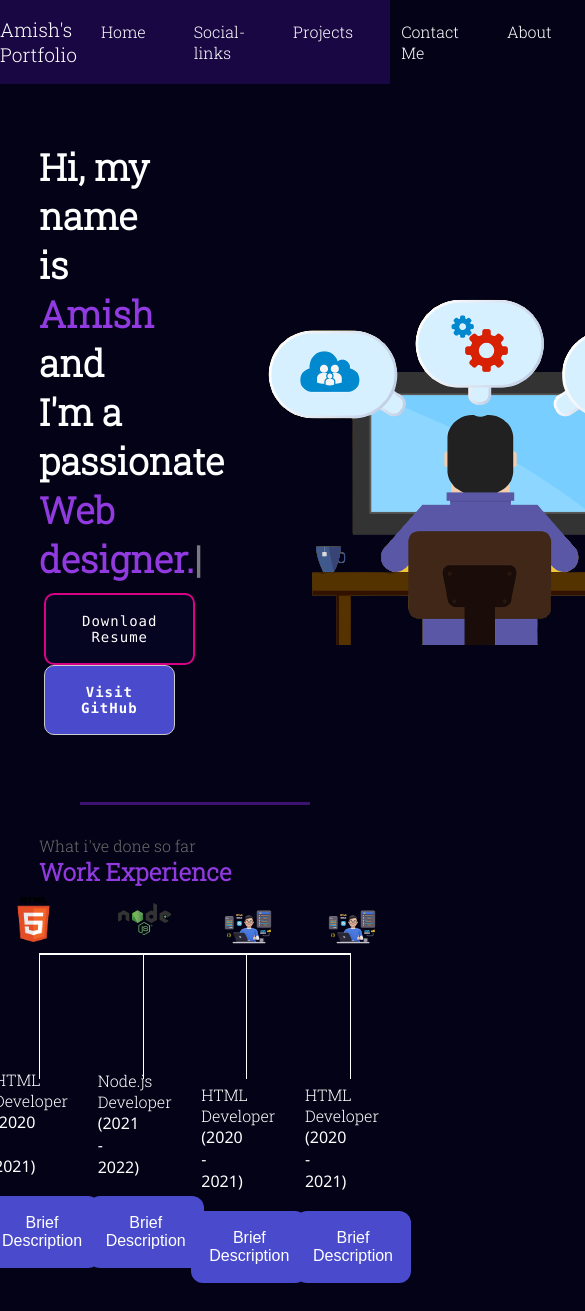
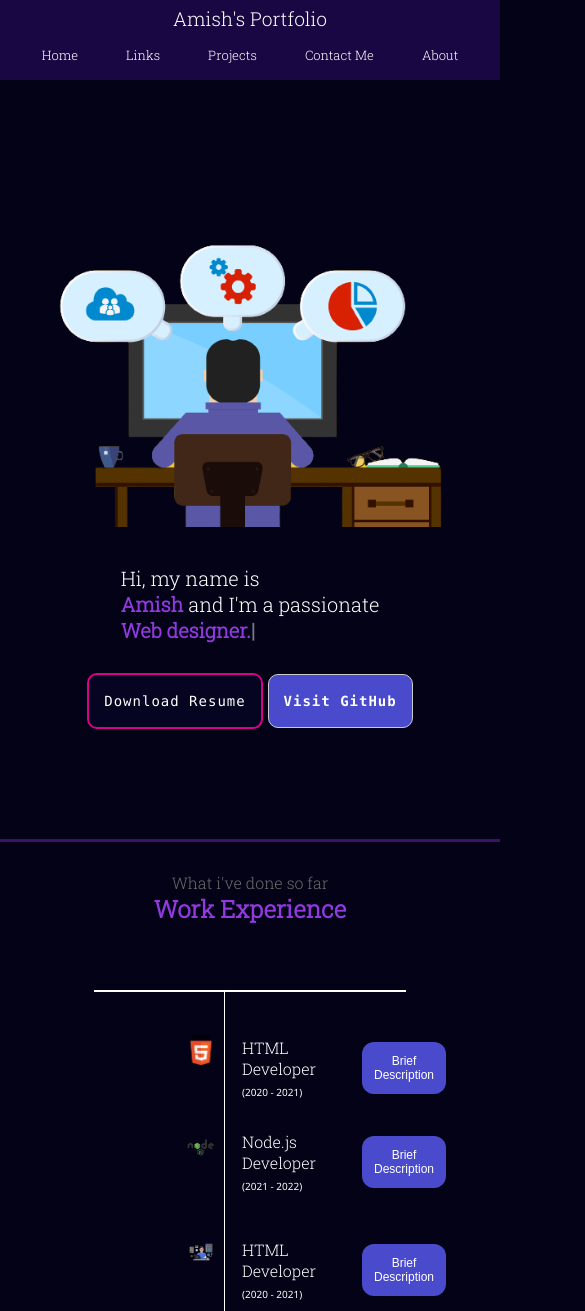
Before and after one commit to amish0301/Source-code, a plain HTML site: page MyPortfolio/index.html in a window 390 px wide. Shown: the top 1311 px of the page, 585 px wide, since content can reach past the window. Drawn offline with nearby package versions, Linux system fonts and the light colour scheme.

Commit message:
updated to responsive

```diff
--- a/MyPortfolio/index.html
+++ b/MyPortfolio/index.html
@@ -13,7 +13,7 @@
         <div class="right">
           <ul>
             <li><a href="#">Home</a></li>
-            <li><a href="#">Social-links</a></li>
+            <li><a href="#">Links</a></li>
             <li><a href="#">Projects</a></li>
             <li><a href="#">Contact Me</a></li>
             <li><a href="#">About</a></li>
@@ -24,17 +24,22 @@
 
     <main>
       <section class="firstSection">
-        <div>
-          <div class="leftSection">
-            Hi, my name is <span class="focusedTextColor">Amish</span>
-            <div class="">and I'm a passionate</div>
-            <span id="element" class="focusedTextColor"></span>
-            <div class="buttons">
-              <button class="cv-btn"><a href="#">Download Resume</a></button>
-              <button class="git-btn"><a href="https://github.com/amish0301">Visit GitHub</a></button>
+        <div class="left-section">
+          <div>
+            <div>Hi, my name is</div>
+            <div >
+              <span class="focusedTextColor">Amish</span> and I'm a passionate
             </div>
+            <div><span id="element" class="focusedTextColor"></span></div>
+          </div>
+          <div class="buttons">
+            <button class="cv-btn"><a href="#">Download Resume</a></button>
+            <button class="git-btn">
+              <a href="https://github.com/amish0301">Visit GitHub</a>
+            </button>
           </div>
         </div>
+
         <div class="rightSection">
           <img src="/Utility_FIles/developer.png" alt="dev-img" />
         </div>
--- a/MyPortfolio/style.css
+++ b/MyPortfolio/style.css
@@ -21,14 +21,10 @@ body {
 }
 
 .vertical-logo {
-  width: 60px;
+  width: 45px;
   position: relative;
-  top: -56px;
+  top: -54px;
   left: -28px;
-}
-
-.vertical-logo-small-width {
-  width: 45px;
 }
 
 .vertical-logo:hover {
@@ -61,7 +57,7 @@ body {
   cursor: pointer;
   background-color: rgb(74, 74, 205);
   color: white;
-  padding: 18px;
+  padding: 12px;
   font-size: 16px;
   border-radius: 12px;
   border: none;
@@ -104,7 +100,7 @@ nav {
   display: flex;
   justify-content: space-around;
   align-items: center;
-  height: 10vh;
+  height: 80px;
   background-color: rgb(25, 7, 67);
 }
 
@@ -137,25 +133,19 @@ nav ul li {
   display: flex;
   justify-content: space-around;
   align-items: center;
-  margin: 6.8vh 0;
+  margin: 80px 0;
 }
 
-.firstSection > div {
-  width: 30%;
-  justify-content: center;
-  font-weight: 600;
+.left-section {
+  font-size: 1.5rem;
 }
 
-.leftSection {
-  font-size: 2.3rem;
-}
-
-.leftSection span {
+.left-section span {
   font-weight: bold;
 }
 
 .buttons {
-  margin: 10px 5px;
+  margin: 30px 5px;
 }
 
 .git-btn {
@@ -171,7 +161,7 @@ nav ul li {
 }
 
 .cv-btn {
-  color: #FFF;
+  color: #fff;
   background-color: rgb(5 4 33);
   border: 2px solid rgb(216, 2, 134);
   border-radius: 10px;
@@ -201,12 +191,9 @@ nav ul li {
   text-decoration: none;
 }
 
-.rightSection {
-  margin: 50px 0;
-  position: relative;
-  width: 130%;
-  height: 105%;
-  right: 10vw;
+.rightSection img {
+  margin: 34px 0;
+  width: 80%;
 }
 
 .secondSection {
@@ -233,12 +220,12 @@ main hr {
   margin: 65px 0;
   height: 2px;
   display: flex;
-  justify-content: space-between;
 }
 
 .secondSection .box-info .vertical-bar {
-  height: 15vh;
+  height: 12vh;
   width: 1px;
+  margin: 0 130px;
   background-color: white;
 }
 
@@ -281,3 +268,126 @@ footer .footer-rights {
   font-weight: 600;
   padding: 10px 7vw;
 }
+
+/* making responsive */
+@media screen and (max-width: 1400px) {
+
+  body {
+    min-width: fit-content;
+  }
+
+  nav {
+    display: flex;
+    width: 100% !important;
+    justify-content: space-evenly;
+    align-items: center;
+    flex-direction: column;
+  }
+
+  nav li {
+    padding: 10px 0;
+    font-size: 13px;
+  }
+
+  main hr {
+    margin-left: auto;
+    margin-right: auto;
+  }
+
+  .firstSection {
+    flex-direction: column-reverse;
+    align-items: center;
+  }
+
+  .firstSection .left-section {
+    font-size: 20px;
+    width: 100% !important;
+    display: flex;
+    flex-direction: column;
+    align-items: center;
+    justify-content: center;
+  }
+
+  .rightSection {
+    width: 500px !important;
+  }
+
+  .rightSection img {
+    width: 100% !important;
+  }
+
+  .cv-btn , .git-btn{
+    padding: 18px 15px;
+  }
+
+  .secondSection {
+    display: flex;
+    flex-direction: column;
+    align-items: center;
+  }
+
+  .box-info {
+    flex-direction: column;
+  }
+
+  .vertical-bar {
+    height: unset;
+    margin: 0 165px;
+    display: flex;
+    flex-direction: column;
+  }
+
+  .vertical-logo {
+    width: 30px;
+    position: relative;
+    top: 45px;
+    left: -38px;
+  }
+
+  .vertical-title {
+    position: relative;
+    top: 2vh;
+    left: 18px;
+    width: fit-content;
+  }
+
+  .vertical-title > span {
+    width: max-content;
+    font-size: 10px;
+  }
+
+  .vertical-desc {
+    top: -45px;
+    left: 100px;
+    width: 10vw;
+    max-width: 10vw;
+  }
+
+  .dropdown {
+    left: 30px;
+    padding: 8px;
+    top: -4px;
+  }
+
+  .dropdown:hover .dropdown-content {
+    display: inline-block;
+  }
+
+  .dropbtn {
+    font-size: 12px;
+    border-radius: 12px;
+  }
+
+  footer {
+    /* position: relative; */
+    display: none;
+  }
+
+  footer > div {
+    display: flex;
+    align-items: center;
+    justify-content: center;
+    width: 100%;
+    height: 100%;
+  }
+}
```
